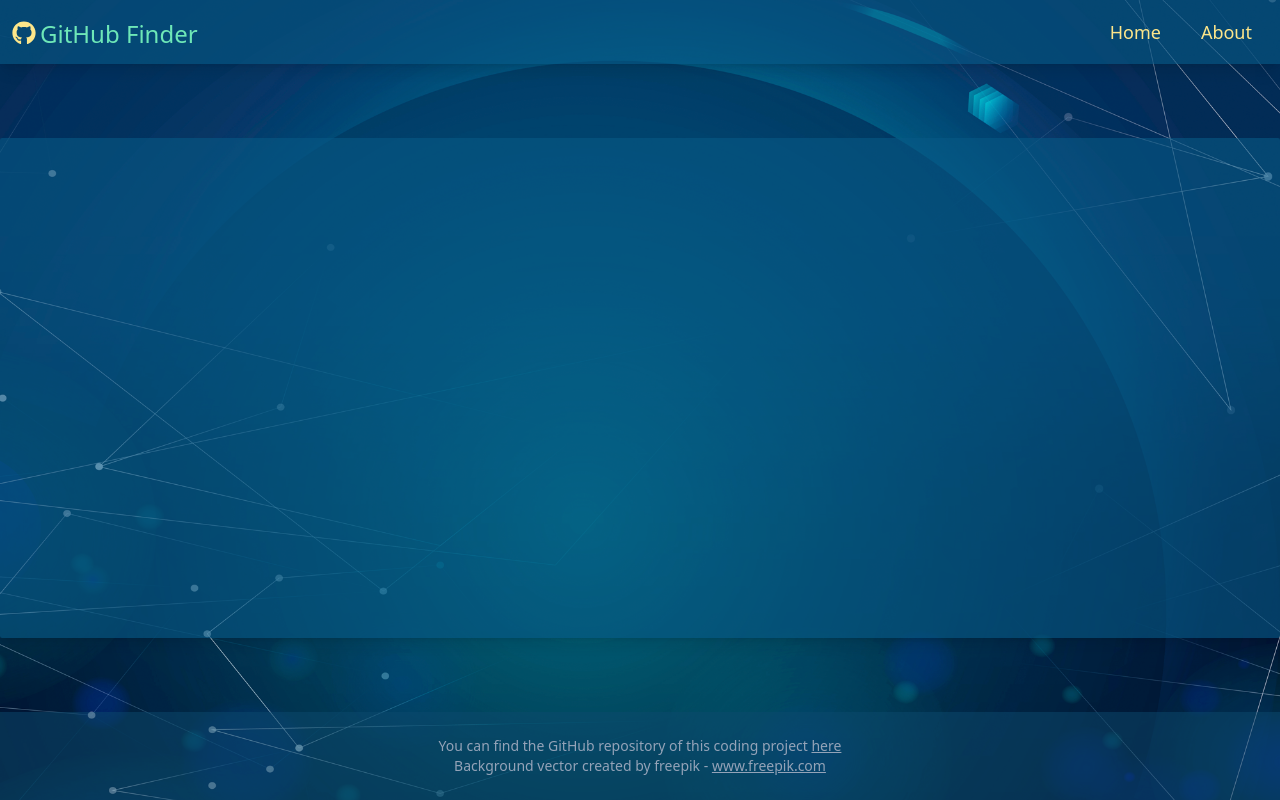
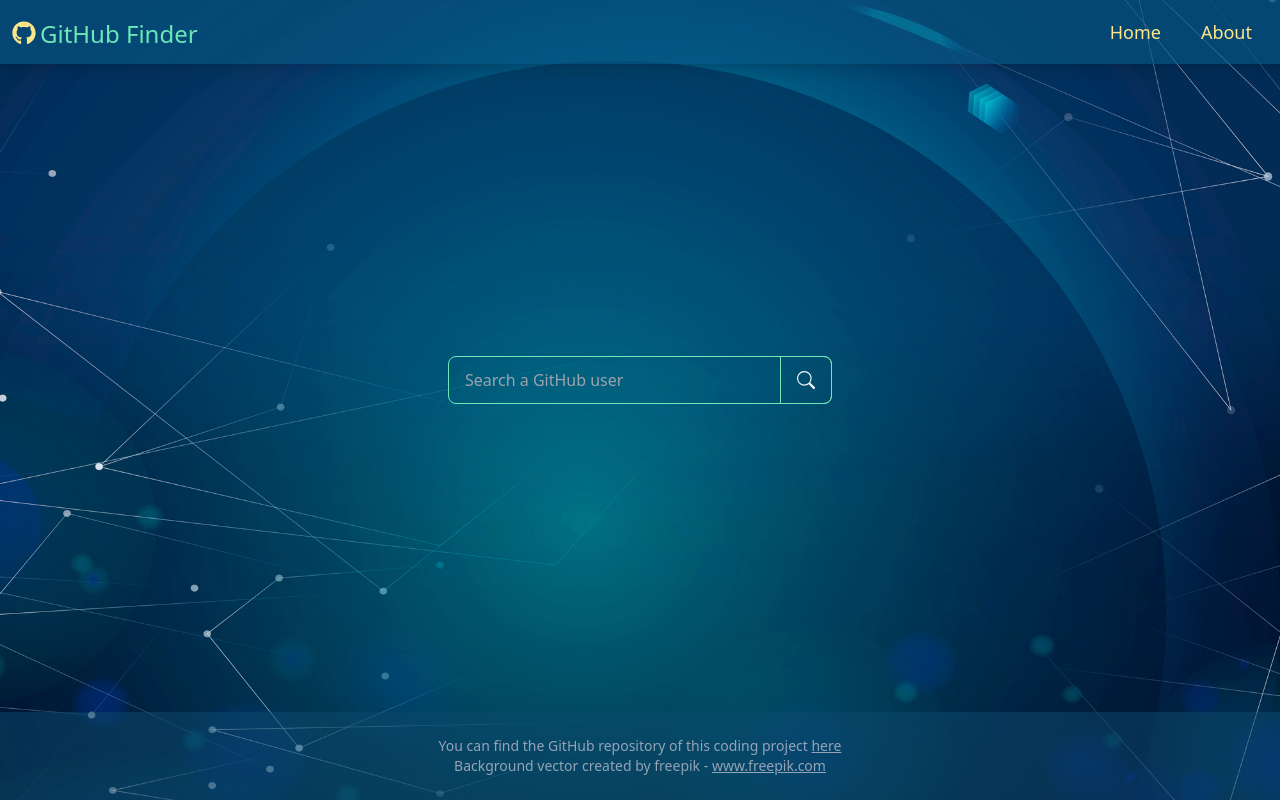
Before and after one commit to rosgas/react-github-finder, a React (Create React App) app: page / in a window 1280 px wide. Built offline with nearby package versions, Linux system fonts and the light colour scheme.

Commit message:
Search component & Clear button

```diff
--- /dev/null
+++ b/src/components/users/UserSearch.jsx
@@ -0,0 +1,61 @@
+import { useState } from "react";
+import { MdClear } from "react-icons/md";
+import { BsSearch } from "react-icons/bs";
+
+function UserSearch() {
+  const [text, setText] = useState("");
+
+  const handleChange = (e) => setText(e.target.value);
+
+  const handleReset = (e) => {
+    if (text != "") {
+      setText("");
+    }
+  };
+
+  const handleSubmit = (e) => {
+    e.preventDefault();
+
+    if (text === "") {
+      alert("Please enter a user name");
+    } else {
+      // todo - search users
+
+      setText("");
+    }
+  };
+
+  return (
+    <div className="mb-4">
+      <form onSubmit={handleSubmit} className="form-control w-96 mx-auto ">
+        <div className="relative ">
+          <input
+            type="text"
+            placeholder="Search a GitHub user"
+            className="w-full text-base pr-16 input input-accent input-bordered bg-transparent"
+            value={text}
+            onChange={handleChange}
+          />
+          {text !== "" && (
+            <button
+              onClick={handleReset}
+              type="reset"
+              className="absolute right-9 -translate-x-full translate-y-2/4 "
+            >
+              <MdClear className="text-2xl" />
+            </button>
+          )}
+
+          <button
+            type="submit"
+            className="absolute top-0 right-0 rounded-l-none btn btn-accent btn-outline"
+          >
+            <BsSearch className="text-lg text-slate-100" />
+          </button>
+        </div>
+      </form>
+    </div>
+  );
+}
+
+export default UserSearch;
--- a/src/components/users/UsersResults.jsx
+++ b/src/components/users/UsersResults.jsx
@@ -1,4 +1,5 @@
 import { useContext } from "react";
+import { MdClear } from "react-icons/md";
 import UserItem from "../users/UserItem";
 import Spinner from "../layout/Spinner";
 import GitHubContext from "../../context/github/GitHubContext";
@@ -8,6 +9,10 @@
 
   if (!loading) {
     return (
+      <div className="relative">
+        <button className="absolute right-0 -translate-y-full text-lg ">
+          Clear <MdClear className="inline" />
+        </button>
         <div
           style={{ height: "calc(100vh - 300px)" }}
           className="mx-auto bg-sky-800/60 rounded-sm shadow-lg p-10 grid gap-4 grid-cols-1 md:grid-cols-2 lg:grid-cols-3 xl:grid-cols-4 overflow-hidden overflow-y-auto "
@@ -16,6 +21,7 @@
             <UserItem key={user.id} user={user} />
           ))}
         </div>
+      </div>
     );
   } else {
     return <Spinner />;
--- a/src/pages/Home.jsx
+++ b/src/pages/Home.jsx
@@ -1,10 +1,14 @@
+import { useContext } from "react";
 import UserResults from "../components/users/UsersResults";
+import UserSearch from "../components/users/UserSearch";
+import GitHubContext from "../context/github/GitHubContext";
 
 function Home() {
+  const { users } = useContext(GitHubContext);
   return (
     <>
-      {/* {SEARCH COMPONENT} */}
-      <UserResults />
+      <UserSearch />
+      {users.length > 0 && <UserResults />}
     </>
   );
 }
--- a/tailwind.config.js
+++ b/tailwind.config.js
@@ -8,11 +8,13 @@
     themes: [
       {
         mytheme: {
+          primary: "#fff",
           secondary: "#ec4899",
           "secondary-focus": "#db2777",
           "secondary-content": "#fff",
           accent: "#6ee7b7",
           "accent-content": "#2dd4bf",
+          "base-100": "#155e75",
         },
       },
     ],
```
Lines whose indentation alone changed are shown as unchanged.
